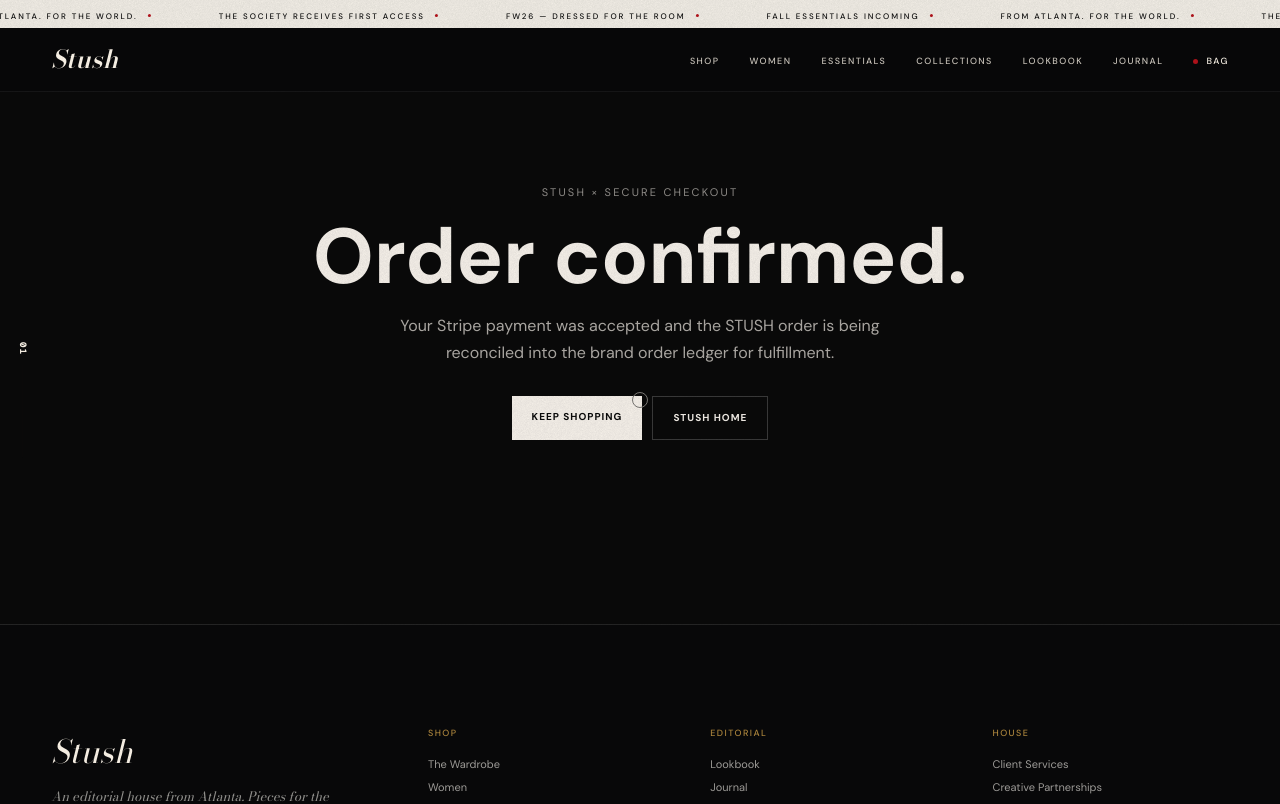
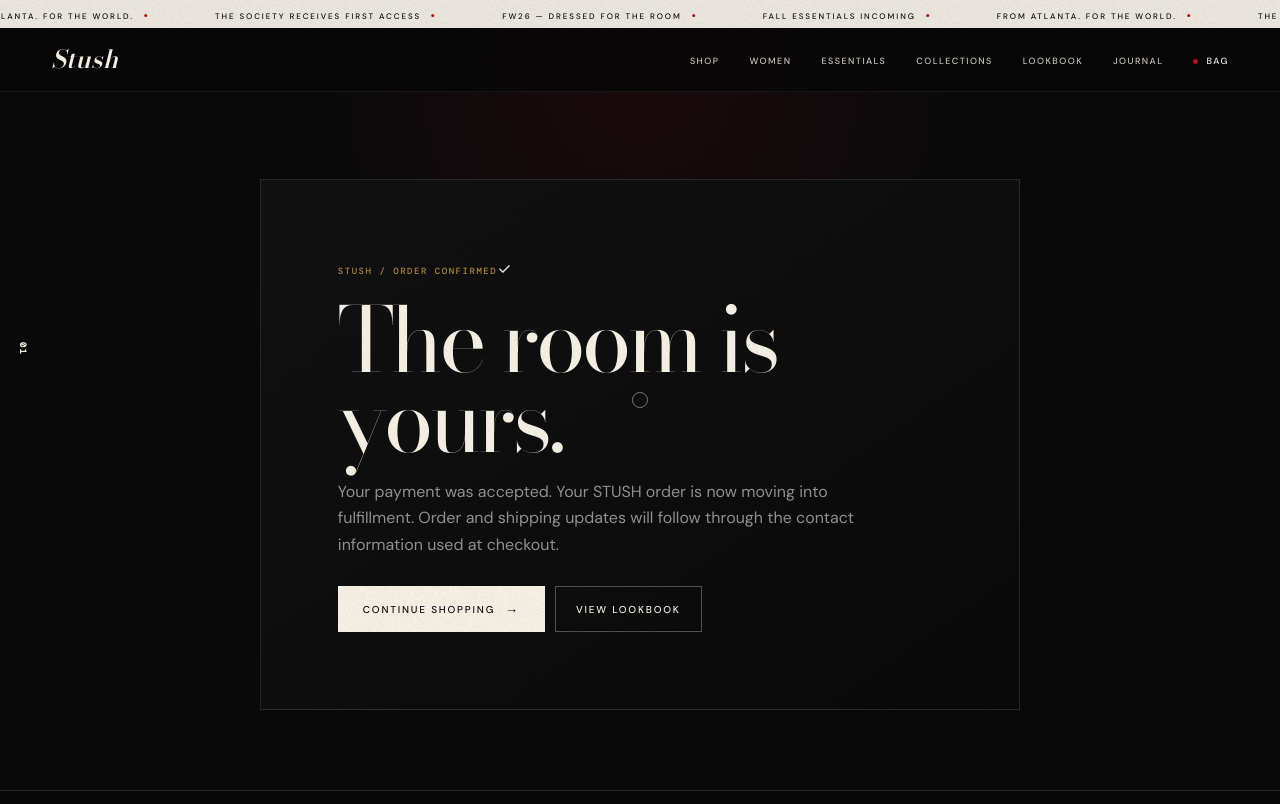
Before and after one commit to dolodorsey/stush-website, a Next.js app: page /payment/success in a window 1280 px wide. Shown: the top 804 px of the page. Built offline with nearby package versions, Linux system fonts and the light colour scheme; a web font is replaced by a local one.

Commit message:
Upgrade STUSH order confirmation UI

```diff
--- a/src/app/payment/success/page.jsx
+++ b/src/app/payment/success/page.jsx
@@ -1,20 +1,22 @@
-export const metadata = { title: 'Order confirmed | STUSH' };
+export const metadata = { title: 'Order Confirmed — STUSH' };
 
 export default async function PaymentSuccessPage({ searchParams }) {
   const params = await searchParams;
   const sessionId = typeof params?.session_id === 'string' ? params.session_id : '';
+
   return (
-    <main style={{ minHeight: '78vh', display: 'grid', placeItems: 'center', padding: '56px 20px', background: '#090909', color: '#f7f2eb' }}>
-      <section style={{ width: 'min(680px,100%)', textAlign: 'center' }}>
-        <p style={{ fontSize: 11, letterSpacing: '.2em', textTransform: 'uppercase', opacity: .58 }}>STUSH × Secure checkout</p>
-        <h1 style={{ fontSize: 'clamp(42px,8vw,78px)', lineHeight: .95, margin: '18px 0' }}>Order confirmed.</h1>
-        <p style={{ maxWidth: 540, margin: '0 auto', fontSize: 16, lineHeight: 1.7, opacity: .7 }}>Your Stripe payment was accepted and the STUSH order is being reconciled into the brand order ledger for fulfillment.</p>
-        {sessionId && <p style={{ marginTop: 18, fontSize: 10, opacity: .35, wordBreak: 'break-all' }}>Checkout: {sessionId}</p>}
-        <div style={{ display: 'flex', justifyContent: 'center', flexWrap: 'wrap', gap: 10, marginTop: 30 }}>
-          <a href="/shop" style={{ padding: '13px 20px', background: '#f7f2eb', color: '#090909', textDecoration: 'none', fontWeight: 800, textTransform: 'uppercase', letterSpacing: '.1em', fontSize: 10 }}>Keep shopping</a>
-          <a href="/" style={{ padding: '13px 20px', border: '1px solid rgba(255,255,255,.2)', color: '#f7f2eb', textDecoration: 'none', fontWeight: 800, textTransform: 'uppercase', letterSpacing: '.1em', fontSize: 10 }}>STUSH home</a>
+    <section className="stush-utility-page stush-success-page">
+      <div className="stush-utility-card stush-success-card" data-stush-reveal>
+        <span className="stush-utility-kicker">STUSH / ORDER CONFIRMED</span>
+        <span className="stush-success-mark" aria-hidden="true">✓</span>
+        <h1>The room is yours.</h1>
+        <p>Your payment was accepted. Your STUSH order is now moving into fulfillment. Order and shipping updates will follow through the contact information used at checkout.</p>
+        {sessionId && <p className="stush-success-reference">REFERENCE / {sessionId}</p>}
+        <div className="stush-utility-actions">
+          <a href="/shop" className="btn-primary">Continue shopping</a>
+          <a href="/lookbook" className="btn-ghost">View lookbook</a>
         </div>
-      </section>
-    </main>
+      </div>
+    </section>
   );
 }
```
